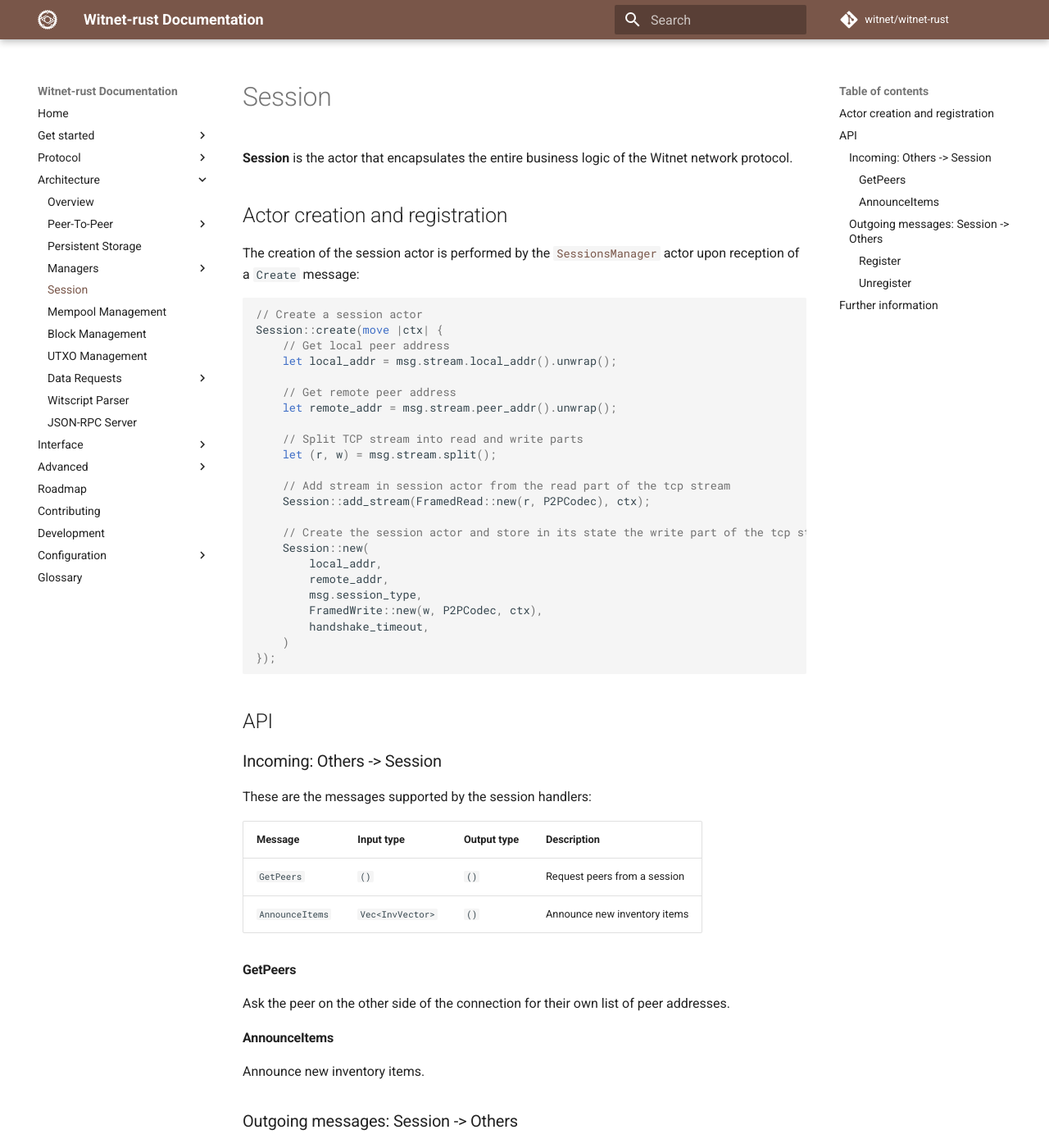
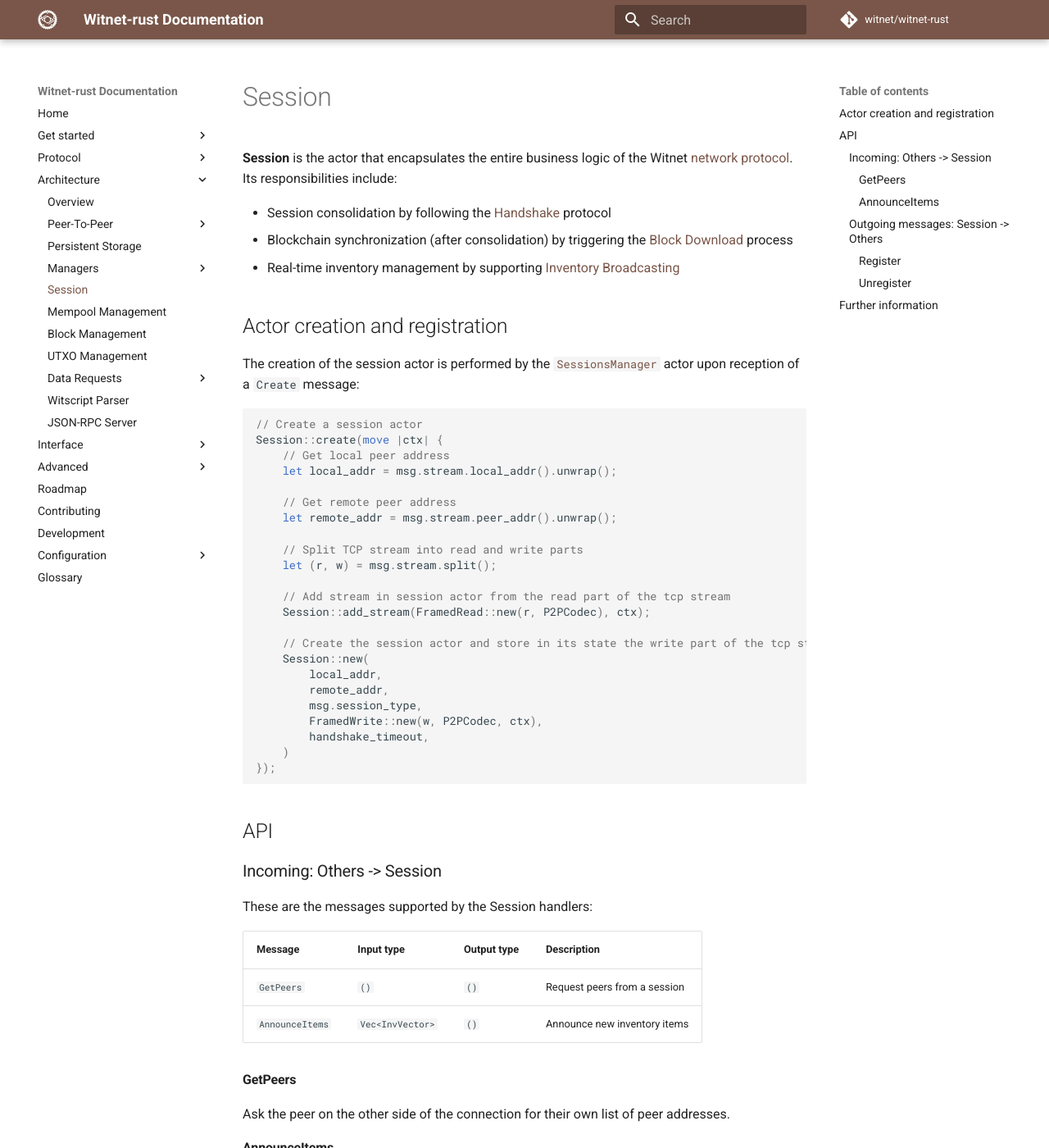
Before and after one commit to witnet/witnet-rust, an MkDocs documentation site: the page built from docs/architecture/session.md, in a window 1280 px wide and 1400 px high. Shown: the whole window at 82% size. Built offline with MkDocs 1.6.1 and Material for MkDocs 9.7.7, drawn with Linux system fonts in a browser that asks for light colours; comment, search, counter and statistics services are not loaded; some of the changed text lies outside the part shown.

Commit message:
docs(session): add session responsibilities
Co-authored-by: Tommytrg <tomastrg22@gmail.com>

````diff
--- a/docs/architecture/session.md
+++ b/docs/architecture/session.md
@@ -1,8 +1,10 @@
 # Session
 
-__Session__ is the actor that encapsulates the entire business logic of the Witnet network protocol.
+__Session__ is the actor that encapsulates the entire business logic of the Witnet [network protocol]. Its responsibilities include:
 
-
+- Session consolidation by following the [Handshake] protocol
+- Blockchain synchronization (after consolidation) by triggering the [Block Download] process
+- Real-time inventory management by supporting [Inventory Broadcasting]
 
 ## Actor creation and registration
 
@@ -35,17 +37,16 @@
 });
 ```
 
-
 ## API
 
 ### Incoming: Others -> Session
 
-These are the messages supported by the session handlers:
+These are the messages supported by the Session handlers:
 
-| Message          | Input type            | Output type                       | Description                            |
-| ---------------- | --------------------- | --------------------------------- | -------------------------------------- |
-| `GetPeers`       | `()`                  | `()`                              | Request peers from a session           |
-| `AnnounceItems`  | `Vec<InvVector>`      | `()`                              | Announce new inventory items           |
+| Message         | Input type       | Output type | Description                  |
+| --------------- | ---------------- | ----------- | ---------------------------- |
+| `GetPeers`      | `()`             | `()`        | Request peers from a session |
+| `AnnounceItems` | `Vec<InvVector>` | `()`        | Announce new inventory items |
 
 #### GetPeers
 
@@ -57,13 +58,12 @@
 
 ### Outgoing messages: Session -> Others
 
-These are the messages sent by the session:
+These are the messages sent by the Session:
 
-| Message                 | Destination               | Input type                                        | Output type                         | Description                           |
-|-------------------------|---------------------------|---------------------------------------------------|-------------------------------------|---------------------------------------|
-| `Register`              | `SessionsManager`         | `SocketAddr, Addr<Session>, SessionType`          | `SessionsResult<()>`                | Request to register a new session     |
-| `Unregister`            | `SessionsManager`         | `SocketAddr, SessionType, SessionStatus`          | `SessionsResult<()>`                | Request to unregister a session       |
-
+| Message      | Destination       | Input type                               | Output type          | Description                       |
+| ------------ | ----------------- | ---------------------------------------- | -------------------- | --------------------------------- |
+| `Register`   | `SessionsManager` | `SocketAddr, Addr<Session>, SessionType` | `SessionsResult<()>` | Request to register a new session |
+| `Unregister` | `SessionsManager` | `SocketAddr, SessionType, SessionStatus` | `SessionsResult<()>` | Request to unregister a session   |
 
 #### Register
 
@@ -84,7 +84,13 @@
 For further information, see [`SessionsManager`][sessions_manager].
 
 ## Further information
+
 The full source code of the `Session` actor can be found at [`session.rs`][session].
 
-[sessions_manager]: https://github.com/witnet/witnet-rust/blob/master/core/src/actors/sessions_manager.rs
-[session]: https://github.com/witnet/witnet-rust/blob/master/core/src/actors/session.rs
+[sessions_manager]: https://github.com/witnet/witnet-rust/blob/master/core/src/actors/sessions_manager
+[session]: https://github.com/witnet/witnet-rust/blob/master/core/src/actors/session
+
+[network protocol]: /protocol/network/overview/
+[Handshake]: /protocol/network/messages/handshake/
+[Block Download]: /protocol/network/messages/inventory/#block-download
+[Inventory Broadcasting]: /protocol/network/messages/inventory/#inventory-broadcasting
````
Also changed, not shown: docs/architecture/managers/sessions-manager.md (+17 -17 lines).
